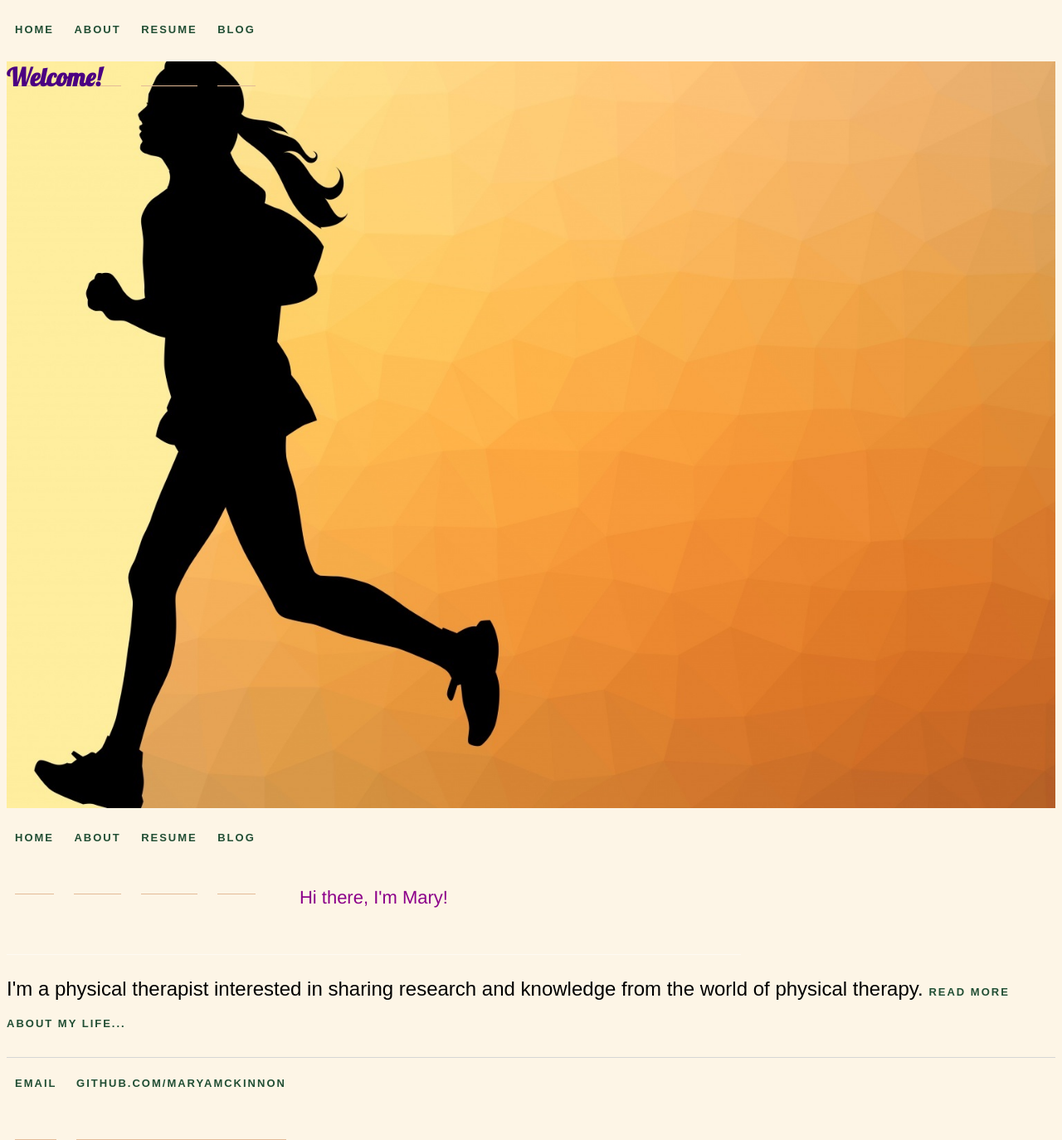
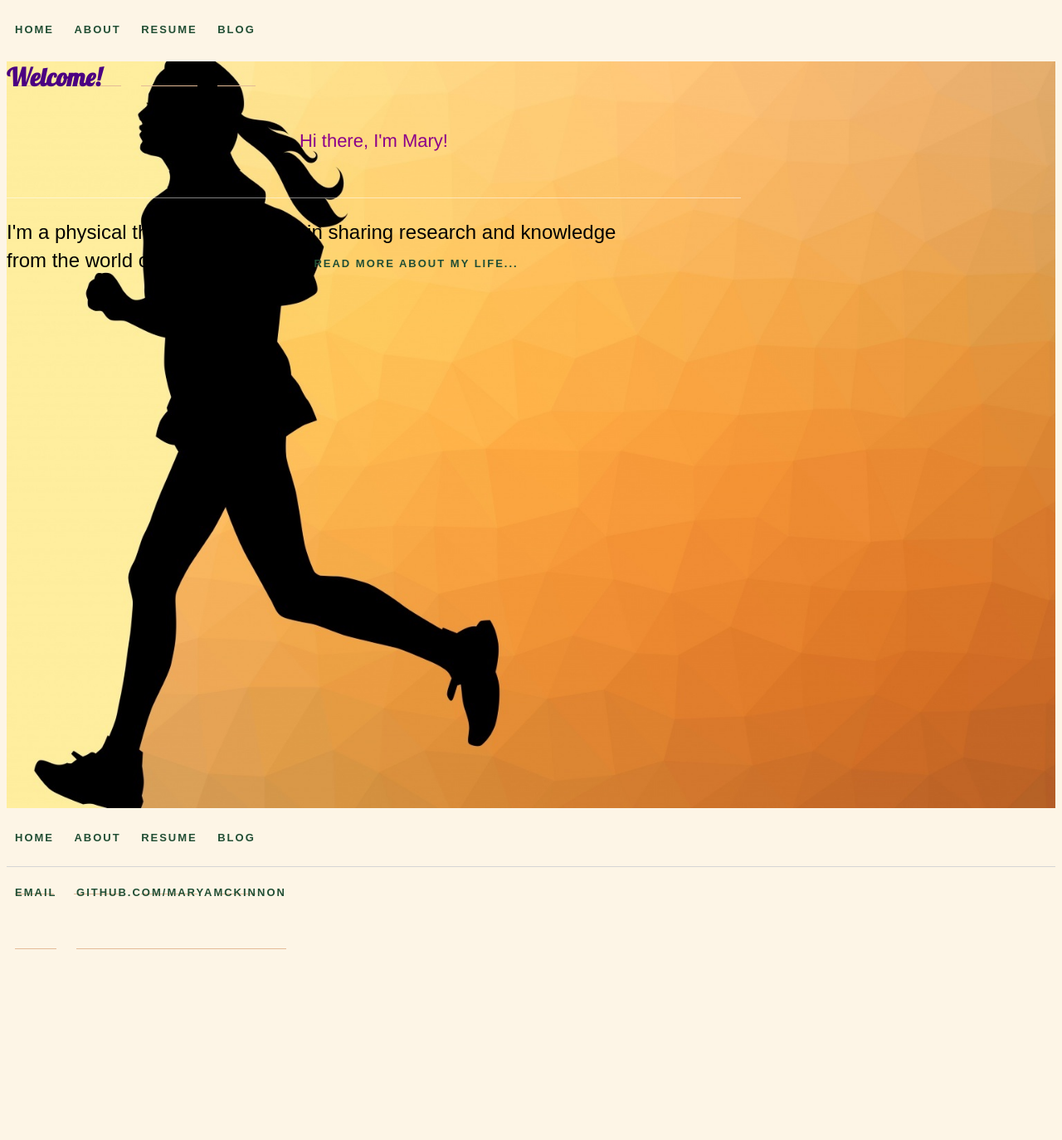
Before and after one commit to maryamckinnon/maryamckinnon.github.io, a Jekyll site: the page built from index.html, in a window 1280 px wide. Shown: the whole page at 83% size. Built offline with Jekyll 4.4.1, drawn with Linux system fonts in a browser that asks for light colours; after the commit the page ends 1144 px from its top, so only the background shows below that; some of the changed lines change nothing that is shown.

Commit message:
Update index.html

```diff
--- a/index.html
+++ b/index.html
@@ -13,6 +13,13 @@ title: Mary McKinnon, Doctorate of Physical Therapy
 
 		<div class="header">
 		<h1> Welcome! </h1>
+			<div class="container">
+    		<div class="blurb">
+        		<h2>Hi there, I'm Mary!</h2>
+				<p>I'm a physical therapist interested in sharing research and knowledge <br>
+				from the world of physical therapy. <a href="/about">Read more about my life...</a></p>
+		</div>
+			</div>
 		</div>
 
 		<div>
@@ -26,12 +33,5 @@ title: Mary McKinnon, Doctorate of Physical Therapy
 		</nav>
 		</div>
 
-		<div class="container">
-    		<div class="blurb">
-        		<h2>Hi there, I'm Mary!</h2>
-				<p>I'm a physical therapist interested in sharing research and knowledge from the world of physical therapy. <a href="/about">Read more about my life...</a></p>
-
-    		</div><!-- /.blurb -->
-		</div><!-- /.container -->
 		</body>
 		</html>
```
